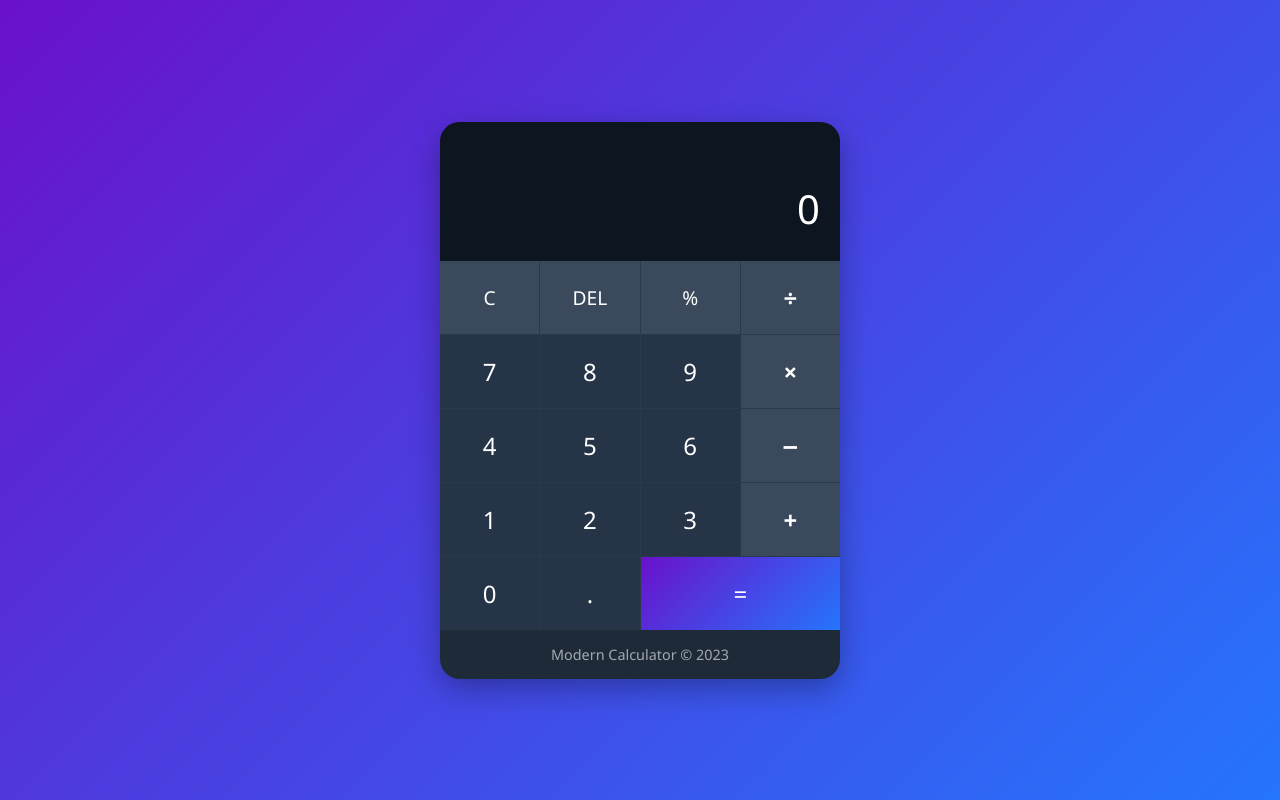
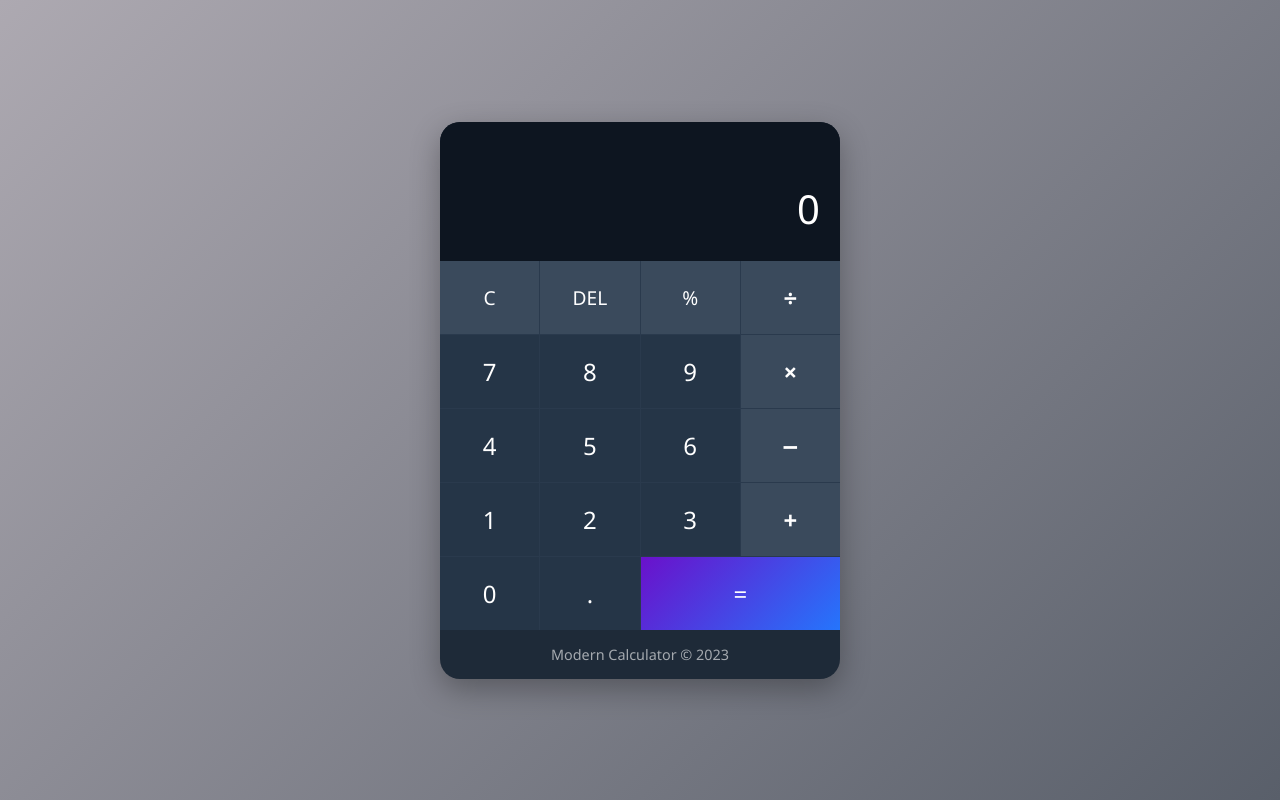
Before and after one commit to nattymtyie-ui/Calculator, a plain HTML site: page index.html in a window 1280 px wide. Drawn offline with Linux system fonts and the light colour scheme.

Commit message:
update background

```diff
--- a/style.css
+++ b/style.css
@@ -11,7 +11,7 @@ body {
     justify-content: center;
     align-items: center;
     min-height: 100vh;
-    background: linear-gradient(135deg, #6a11cb 0%, #2575fc 100%);
+    background: linear-gradient(135deg, #ada9b1 0%, #595f6a 100%);
     padding: 20px;
 }
 
```
